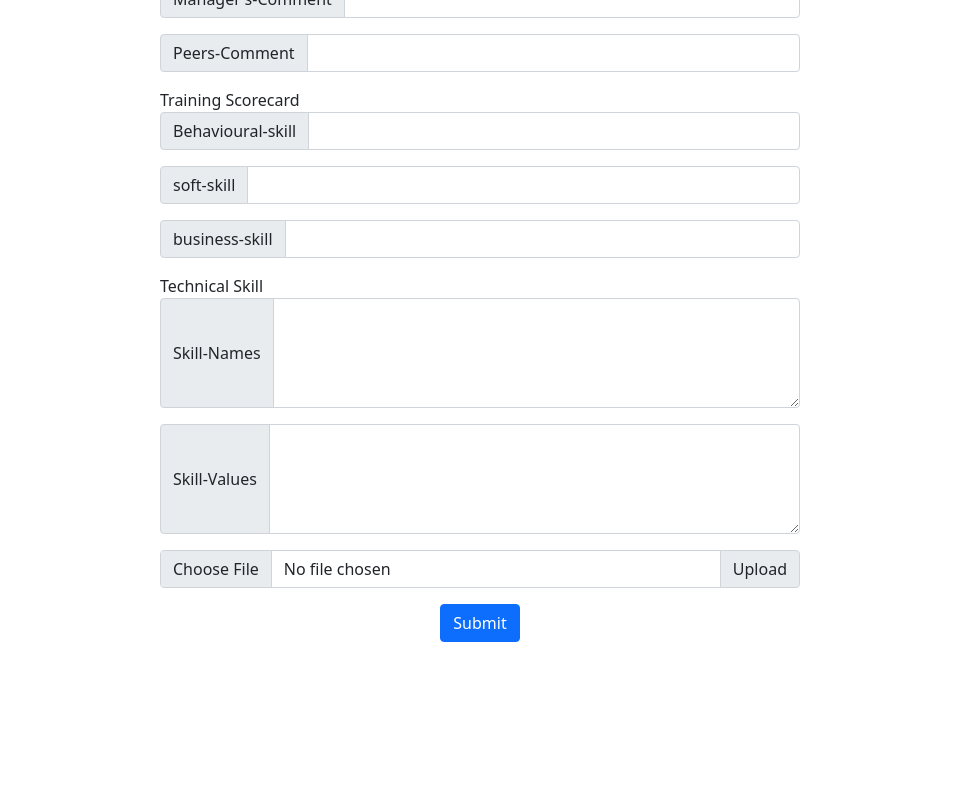
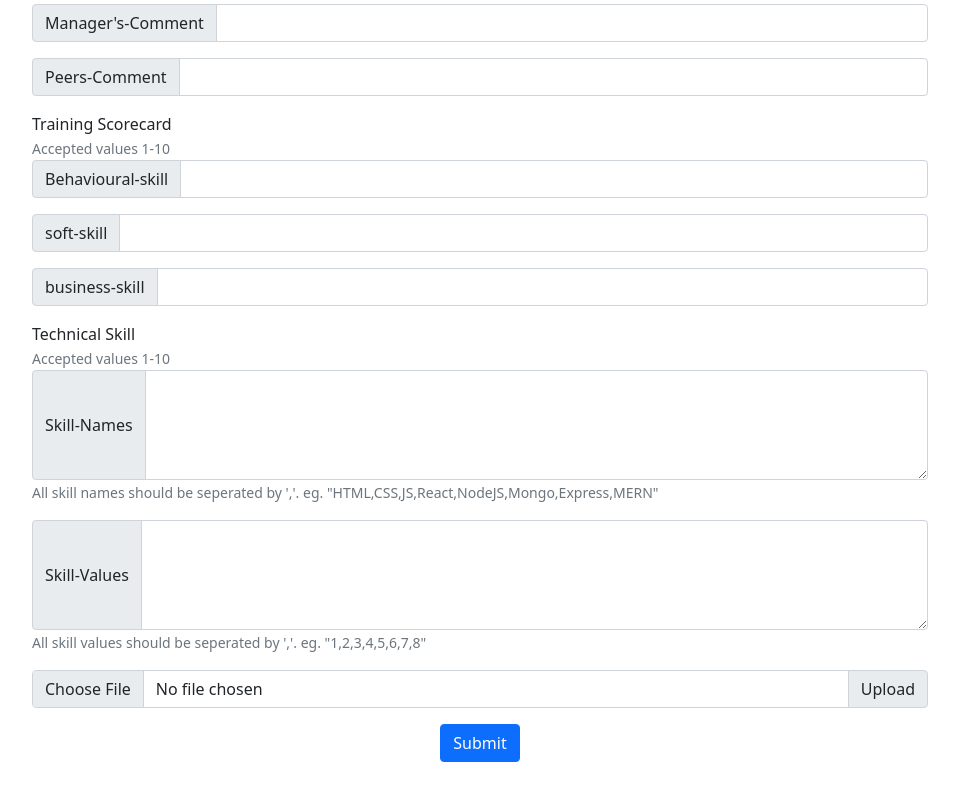
Before and after one commit to deciph3r/ahamed-vijay-resume, a React (Create React App) app: page / in a window 1280 px wide. Shown: the part 1166-1966 px from the top of the page, without its empty margins (160-1119 px from the left). Before the commit the page ends 1856 px from the top, so only its background shows below. Built offline with nearby package versions, Linux system fonts and the light colour scheme.

Commit message:
added helpful comments

```diff
--- a/src/App.css
+++ b/src/App.css
@@ -1,5 +1,5 @@
 .App {
     margin: auto;
-    width: 50%;
+    width: 70%;
     background: none;
 }
--- a/src/UserDetails.js
+++ b/src/UserDetails.js
@@ -27,6 +27,9 @@ export default function UserDetails(props) {
       <CustomInput val="HSC-percentage" spantext="CLASS-XII-Percentage" handleEvent={props.handleEvent} />
       <CustomInput val="HSC-yop" spantext="CLASS-XII-Year-Of-Passing" handleEvent={props.handleEvent} />
       <span>Msys HR</span>
+      <div className="form-group">
+        <small className="form-text text-muted">Accepted values 1-5</small>
+      </div>
       <CustomInput val="Communication" handleEvent={props.handleEvent} />
       <CustomInput val="Competancy" handleEvent={props.handleEvent} />
       <CustomInput val="Situation-Handeling" handleEvent={props.handleEvent} />
@@ -38,17 +41,29 @@ export default function UserDetails(props) {
       <CustomInput val="Manager's-Comment" handleEvent={props.handleEvent} />
       <CustomInput val="Peers-Comment" handleEvent={props.handleEvent} />
       <span>Training Scorecard</span>
+      <div className="form-group">
+        <small className="form-text text-muted">Accepted values 1-10</small>
+      </div>
       <CustomInput val="Behavioural-skill" handleEvent={props.handleEvent} />
       <CustomInput val="soft-skill" handleEvent={props.handleEvent} />
       <CustomInput val="business-skill" handleEvent={props.handleEvent} />
       <span>Technical Skill</span>
-      <div className="input-group mb-3">
-        <span className="input-group-text">Skill-Names</span>
-        <textarea id="Skill-Names" className="form-control" onChange={props.handleEvent} rows="4" />
+      <div className="form-group">
+        <small className="form-text text-muted">Accepted values 1-10</small>
       </div>
-      <div className="input-group mb-3">
-        <span className="input-group-text">Skill-Values</span>
-        <textarea id="Skill-Values" className="form-control" onChange={props.handleEvent} rows="4" />
+      <div className="form-group mb-3">
+        <div className="input-group">
+          <span className="input-group-text">Skill-Names</span>
+          <textarea id="Skill-Names" className="form-control" onChange={props.handleEvent} rows="4" />
+        </div>
+        <small className="form-text text-muted">All skill names should be seperated by ','. eg. "HTML,CSS,JS,React,NodeJS,Mongo,Express,MERN"</small>
+      </div>
+      <div className="form-group mb-3">
+        <div className="input-group">
+          <span className="input-group-text">Skill-Values</span>
+          <textarea id="Skill-Values" className="form-control" onChange={props.handleEvent} rows="4" />
+        </div>
+        <small className="form-text text-muted">All skill values should be seperated by ','. eg. "1,2,3,4,5,6,7,8"</small>
       </div>
       <div className="input-group mb-3">
         <input type="file" className="form-control" id="inputGroupFile02" onChange={(event) => props.updateImage(event.target.files[0])} />
```
